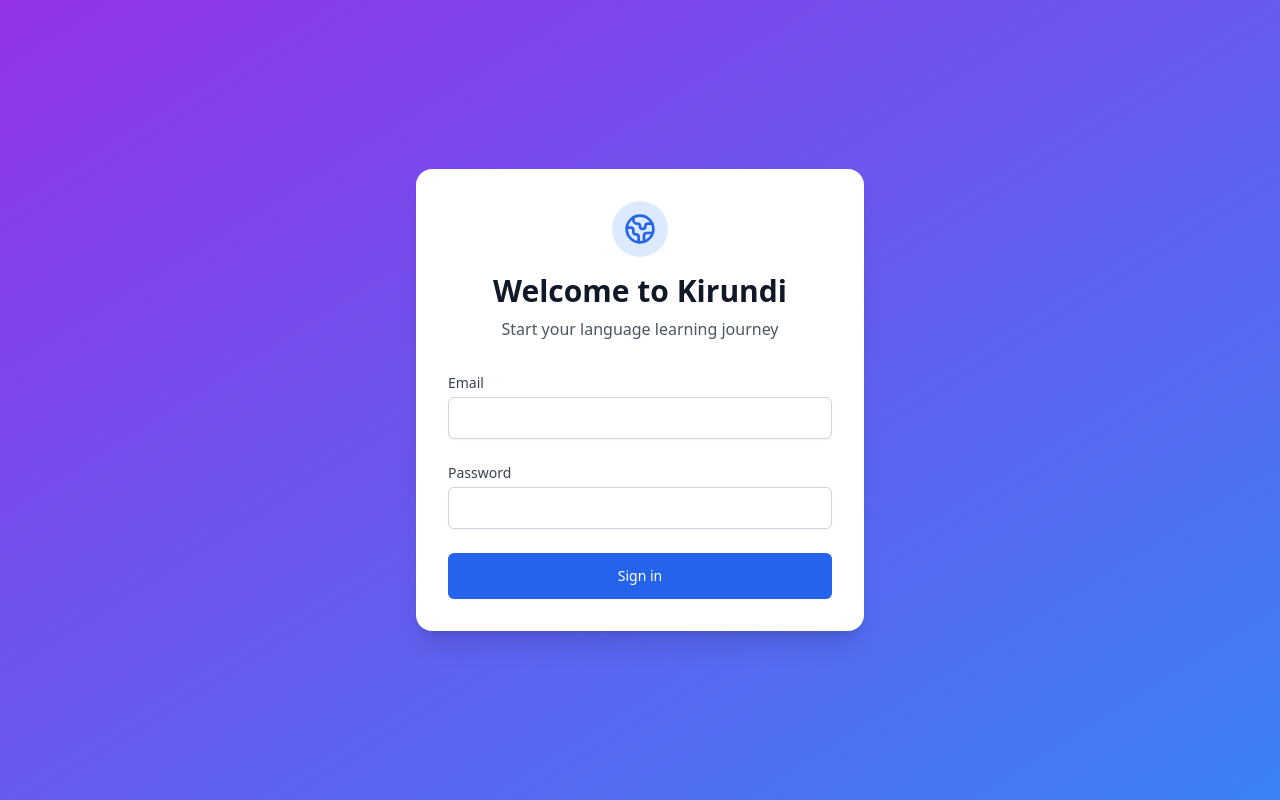
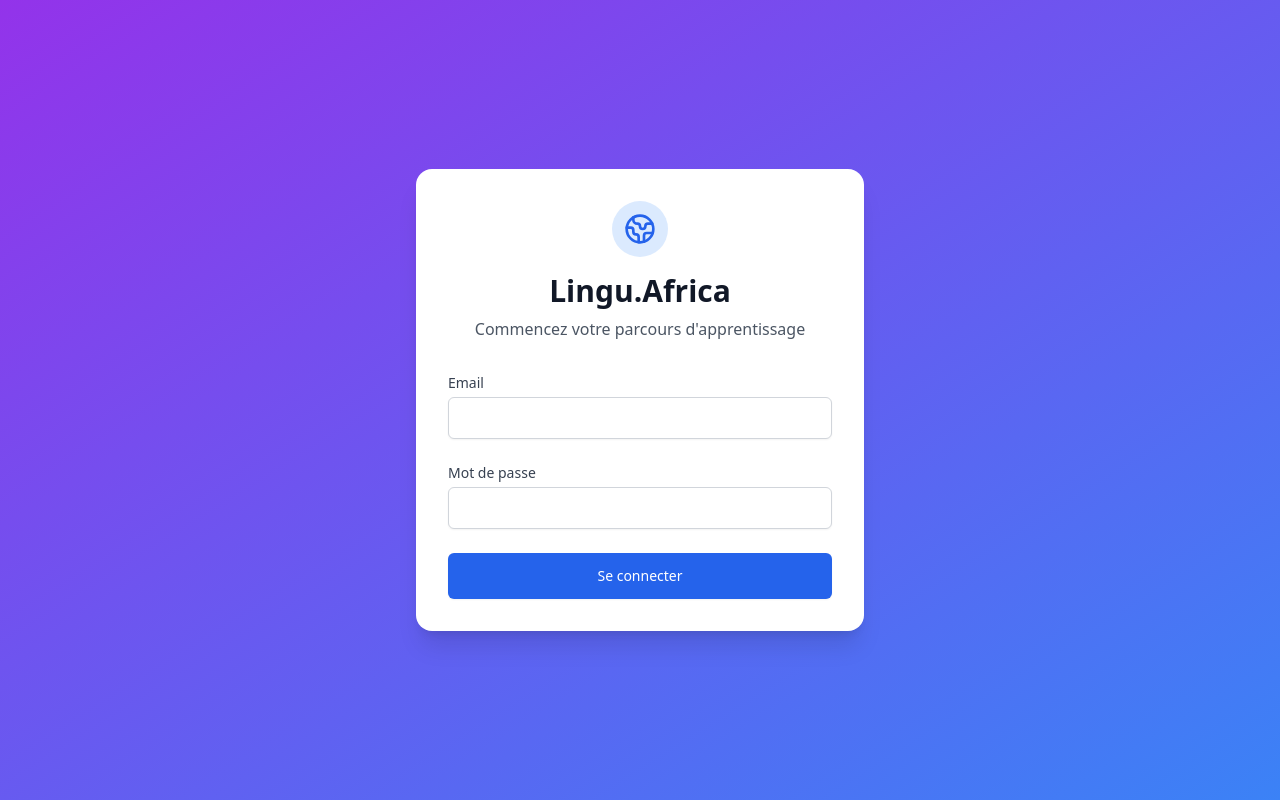
Before and after one commit to lionel-k/lionel-k.github.io, a React (Vite) app in the folder app/: page /login in a window 1280 px wide. Built offline with nearby package versions, Linux system fonts and the light colour scheme.

Commit message:
Update Login page UI with new branding and translations

```diff
--- a/app/src/pages/Login.tsx
+++ b/app/src/pages/Login.tsx
@@ -1,18 +1,18 @@
-import React, { useState } from 'react';
-import { useNavigate } from 'react-router-dom';
-import { useAuth } from '../context/AuthContext';
-import { Globe2 } from 'lucide-react';
+import React, { useState } from "react";
+import { useNavigate } from "react-router-dom";
+import { useAuth } from "../context/AuthContext";
+import { Globe2 } from "lucide-react";
 
 const Login = () => {
-  const [email, setEmail] = useState('');
-  const [password, setPassword] = useState('');
+  const [email, setEmail] = useState("");
+  const [password, setPassword] = useState("");
   const { login } = useAuth();
   const navigate = useNavigate();
 
   const handleSubmit = (e: React.FormEvent) => {
     e.preventDefault();
     login(email, password);
-    navigate('/');
+    navigate("/");
   };
 
   return (
@@ -22,13 +22,18 @@ const Login = () => {
           <div className="bg-blue-100 p-3 rounded-full mb-4">
             <Globe2 className="w-8 h-8 text-blue-600" />
           </div>
-          <h1 className="text-3xl font-bold text-gray-900">Welcome to Kirundi</h1>
-          <p className="text-gray-600 mt-2">Start your language learning journey</p>
+          <h1 className="text-3xl font-bold text-gray-900">Lingu.Africa</h1>
+          <p className="text-gray-600 mt-2">
+            Commencez votre parcours d'apprentissage
+          </p>
         </div>
 
         <form onSubmit={handleSubmit} className="space-y-6">
           <div>
-            <label htmlFor="email" className="block text-sm font-medium text-gray-700">
+            <label
+              htmlFor="email"
+              className="block text-sm font-medium text-gray-700"
+            >
               Email
             </label>
             <input
@@ -42,8 +47,11 @@ const Login = () => {
           </div>
 
           <div>
-            <label htmlFor="password" className="block text-sm font-medium text-gray-700">
-              Password
+            <label
+              htmlFor="password"
+              className="block text-sm font-medium text-gray-700"
+            >
+              Mot de passe
             </label>
             <input
               type="password"
@@ -59,7 +67,7 @@ const Login = () => {
             type="submit"
             className="w-full flex justify-center py-3 px-4 border border-transparent rounded-md shadow-sm text-sm font-medium text-white bg-blue-600 hover:bg-blue-700 focus:outline-none focus:ring-2 focus:ring-offset-2 focus:ring-blue-500 transition-colors"
           >
-            Sign in
+            Se connecter
           </button>
         </form>
       </div>
```
